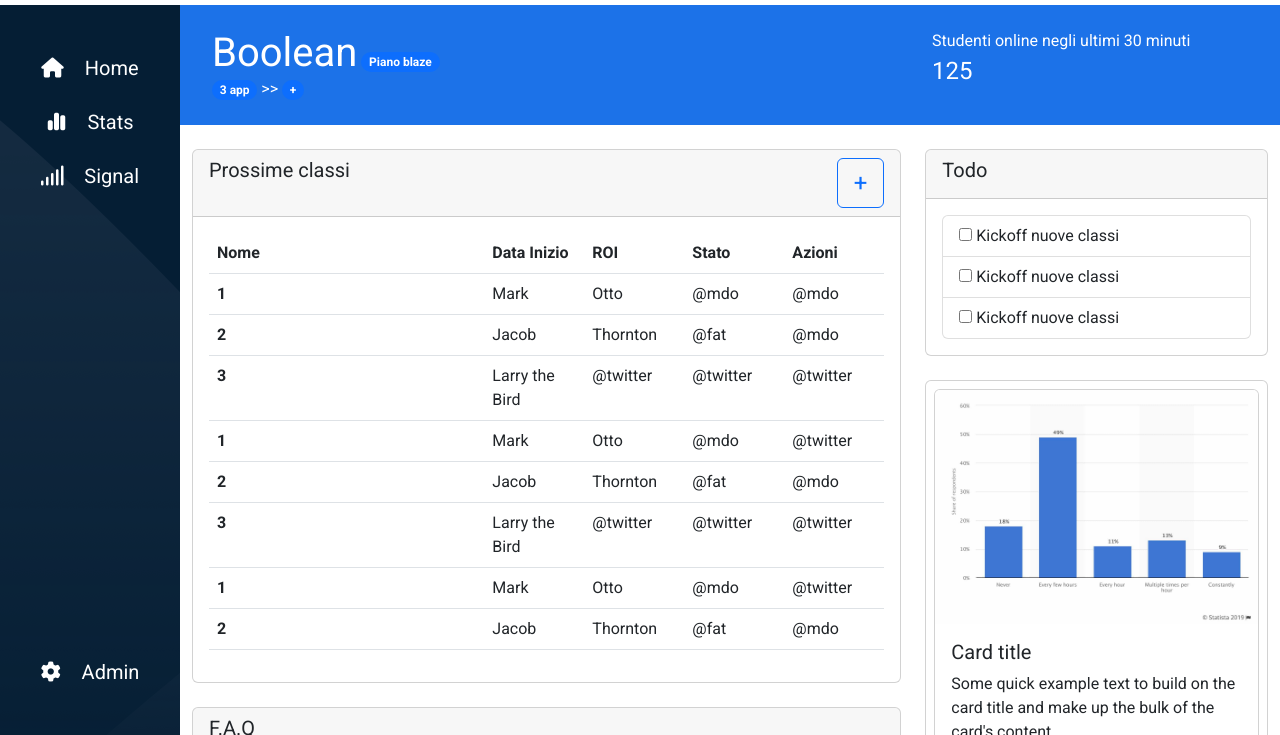
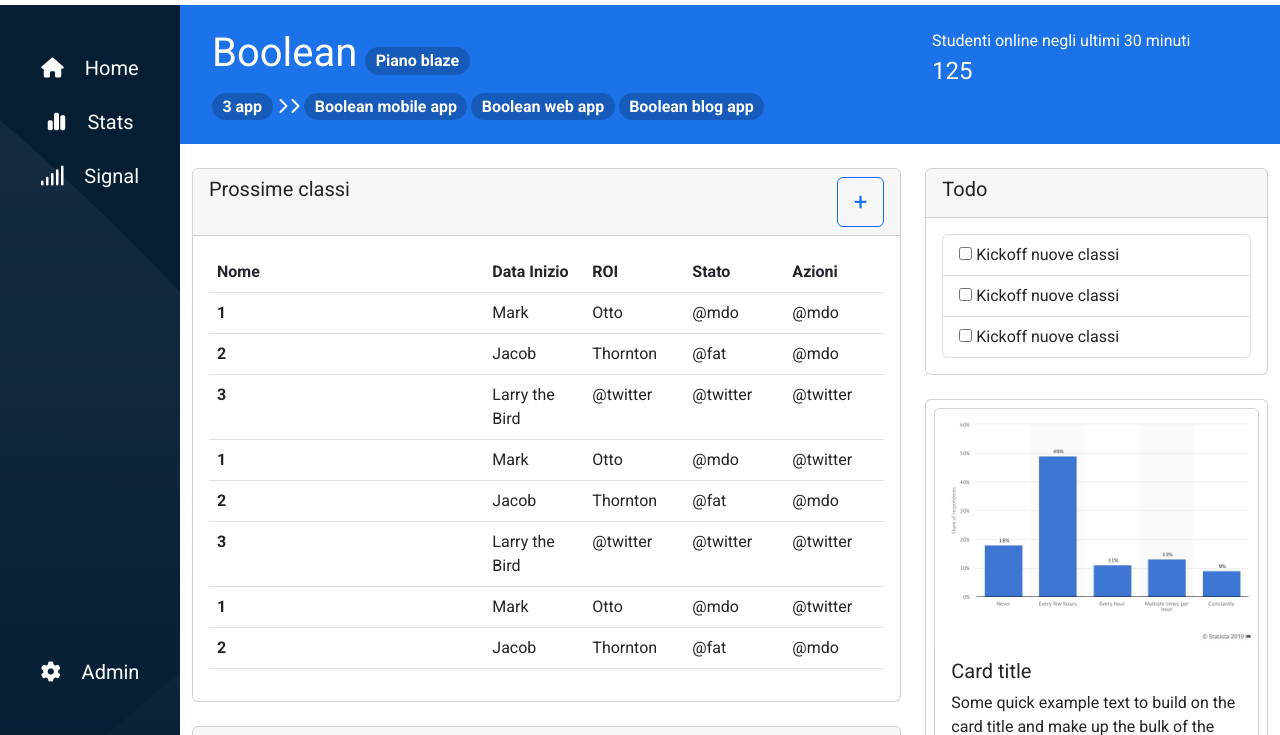
Before and after one commit to RiccardoBernardi1/html-css-bootstrap-dashboard, a plain HTML site: page index.html in a window 1280 px wide. Shown: the part 65-800 px from the top of the page. Drawn offline with nearby package versions, Linux system fonts and the light colour scheme.

Commit message:
Aggiunge contenuto responsive sezione boolean

```diff
--- a/css/components.css
+++ b/css/components.css
@@ -1,7 +1,13 @@
 /* COMPONENTS */
+/* bottoni header */
 .ms-nav-btn:focus{
     border: 0px solid transparent;
 }
 .ms-nav-btn{
     color: #5a5858;
 }
+/* badge sezione boolean */
+.ms-badge{
+    background-color: rgba(0, 0, 0, 0.2);
+    font-size: 1rem;
+}
--- a/index.html
+++ b/index.html
@@ -106,12 +106,19 @@
                         <div class="row">
                             <!-- colonna sinistra -->
                             <div class="col-12 col-lg-8">
-                                <h1 class="p-0 m-0 d-inline">Boolean</h1>
-                                <span class="badge rounded-pill text-bg-primary">Piano blaze</span>
+                                <h1 class="mb-3 me-1 d-inline-block">Boolean</h1>
+                                <span class="badge rounded-pill ms-badge">Piano blaze</span>
                                 <div>
-                                    <span class="badge rounded-pill text-bg-primary">3 app</span>
-                                    >>
-                                    <span class="badge rounded-pill text-bg-primary">+</span>
+                                    <!-- badge visibili fino a md -->
+                                    <span class="badge rounded-pill ms-badge">3 app</span>
+                                    <span><i class="fa-solid fa-chevron-right"></i><i class="fa-solid fa-chevron-right"></i></span>
+                                    <span class="badge rounded-pill ms-badge d-lg-none"><i class="fa-solid fa-plus"></i></span>
+                                    <!-- /badge visibili fino a md -->
+                                    <!-- badge visibili da lg -->
+                                    <span class="badge rounded-pill ms-badge d-none d-lg-inline-block">Boolean mobile app</span>
+                                    <span class="badge rounded-pill ms-badge d-none d-lg-inline-block">Boolean web app</span>
+                                    <span class="badge rounded-pill ms-badge d-none d-lg-inline-block">Boolean blog app</span>
+                                    <!-- /badge visibili da lg -->
                                 </div>
                             </div>
                             <!-- /colonna sinistra -->
```
